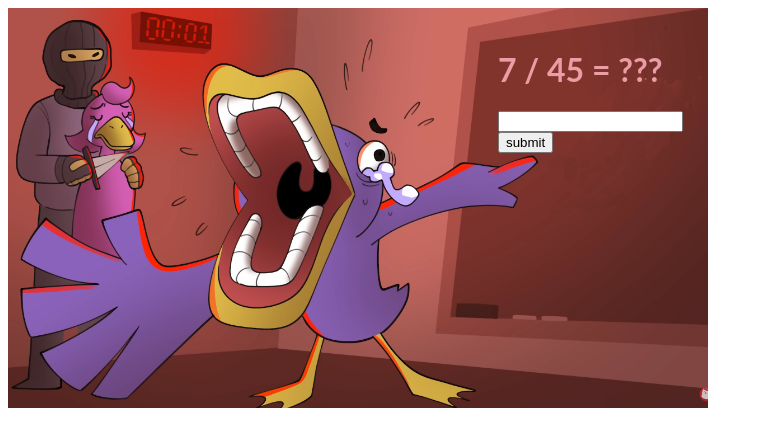
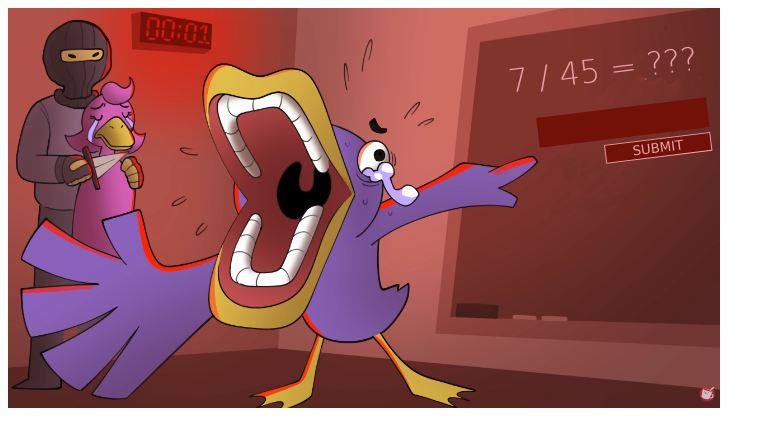
Before and after one commit to norarcasey/duck-armageddon, a React (Create React App) app: page / in a window 1280 px wide. Shown: the top 446 px of the page, without its empty margins (0-775 px from the left). Built offline with nearby package versions, Linux system fonts and the light colour scheme.

Commit message:
more styling

```diff
--- a/src/components/MathForm.tsx
+++ b/src/components/MathForm.tsx
@@ -19,9 +19,11 @@ export function MathForm({ answer }) {
         }
       }}
     >
-      {/* Restrict the input to numbers for math */}
-      <input name="userAnswer" id="userAnswer" type="number" />
-      <button type="submit">submit</button>
+      <div className="formInputs">
+        {/* Restrict the input to numbers for math */}
+        <input name="userAnswer" id="userAnswer" type="number" />
+        <button type="submit">submit</button>
+      </div>
       <p className="outcome">{outcome}</p>
     </form>
   );
--- a/src/style.css
+++ b/src/style.css
@@ -1,26 +1,84 @@
+/* 721108 */
+
 h1,
-p {
-  font-family: Lato;
+p,
+button {
+  font-family: 'Comic Sans MS', 'Comic Sans', cursive;
+  color: #ea9da5;
+  text-align: center;
+}
 
-  color: #ea9da5;
+h1 {
+  transform: rotate(-7deg);
+  font-weight: 100;
 }
 
 .game {
   background-image: url('./duck-armageddon-clear-whiteboard.png');
   background-size: auto 100%;
   background-repeat: no-repeat;
-  min-width: 500px;
-  max-width: 700px;
-  min-height: 400px;
   display: flex;
   justify-content: flex-end;
+  min-width: 712px;
+  max-width: 712px;
+  min-height: 400px;
 }
 
 .form {
   width: 30%;
   padding-top: 3%;
+  padding-right: 10px;
+}
+
+.formInputs {
+  display: flex;
+  flex-direction: column;
+  align-items: end;
+  transform: rotate(-7deg);
+}
+
+button {
+  border: solid 1px #ea9da5;
+  background: none;
+  box-shadow: none;
+  border-radius: 0px;
+  color: #ea9da5;
+  background-color: #721108;
+  width: 50%;
+  margin-top: 5px;
+  text-transform: uppercase;
+}
+
+input {
+  background: none;
+  border: none;
+}
+input:focus {
+  color: #ea9da5;
+  background: #721108;
+  border: 1px solid grey;
+  box-shadow: none;
+  border-radius: 0px;
+}
+
+input::-webkit-outer-spin-button,
+input::-webkit-inner-spin-button {
+  -webkit-appearance: none;
+  margin: 0;
+}
+
+input {
+  background: none;
+  box-shadow: none;
+  border-radius: 0px;
+  color: #ea9da5;
+  background-color: #721108;
+  width: 80%;
+  height: 30px;
+  font-size: 1.5rem;
 }
 
 .outcome {
-  padding-top: 25%;
+  padding-top: 11%;
+  transform: rotate(-5deg);
 }
```
